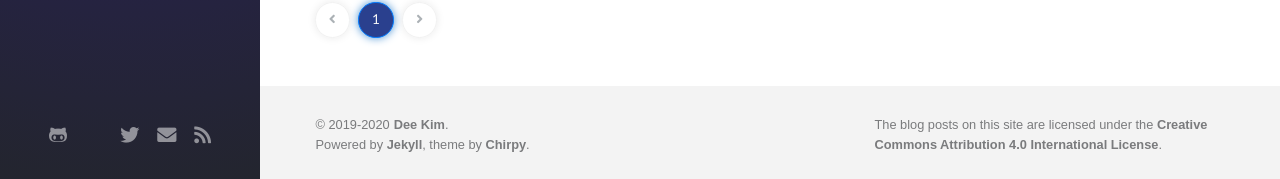
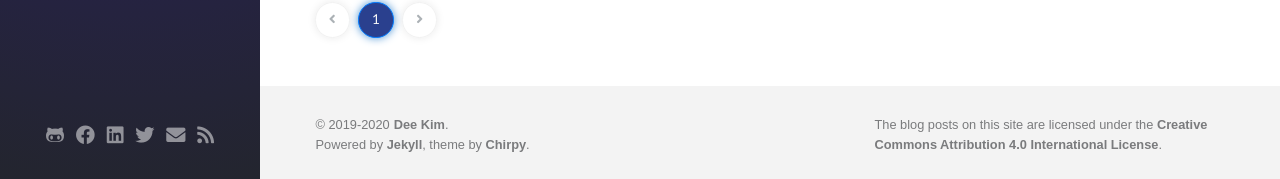
Before and after one commit to juliendkim/juliendkim.github.io, a Jekyll site: the page built from index.html, in a window 1280 px wide and 1270 px high. Shown: the part 1088-1267 px from the top of the window. Built offline with Jekyll 4.4.1, drawn with Linux system fonts in a browser that asks for light colours; nearby versions of some CDN libraries; some web fonts are replaced; the list of posts is cut into pages by our own code; comment, search, counter and statistics services are not loaded.

Commit message:
add social

```diff
--- a/_includes/sidebar.html
+++ b/_includes/sidebar.html
@@ -59,10 +59,10 @@
     <i class="fab fa-github-alt"></i>
   </a>
   <a href="https://facebook.com/{{ site.facebook.username }}" target="_blank">
-    <i class="fab fa-facebook-alt"></i>
+    <i class="fab fa-facebook"></i>
   </a>
   <a href="https://linkedin.com/in/{{ site.linkedin.username }}" target="_blank">
-    <i class="fab fa-linkedin-alt"></i>
+    <i class="fab fa-linkedin"></i>
   </a>
   <a href="https://twitter.com/{{ site.twitter.username }}" target="_blank">
     <i class="fab fa-twitter"></i>
```
